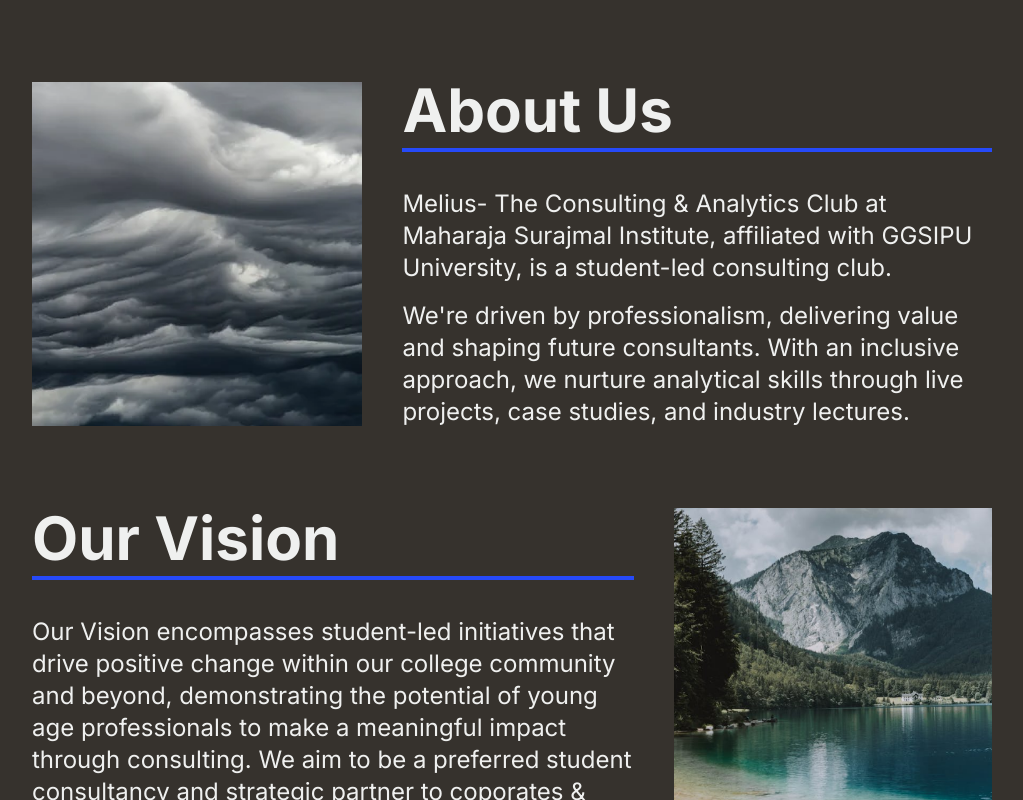
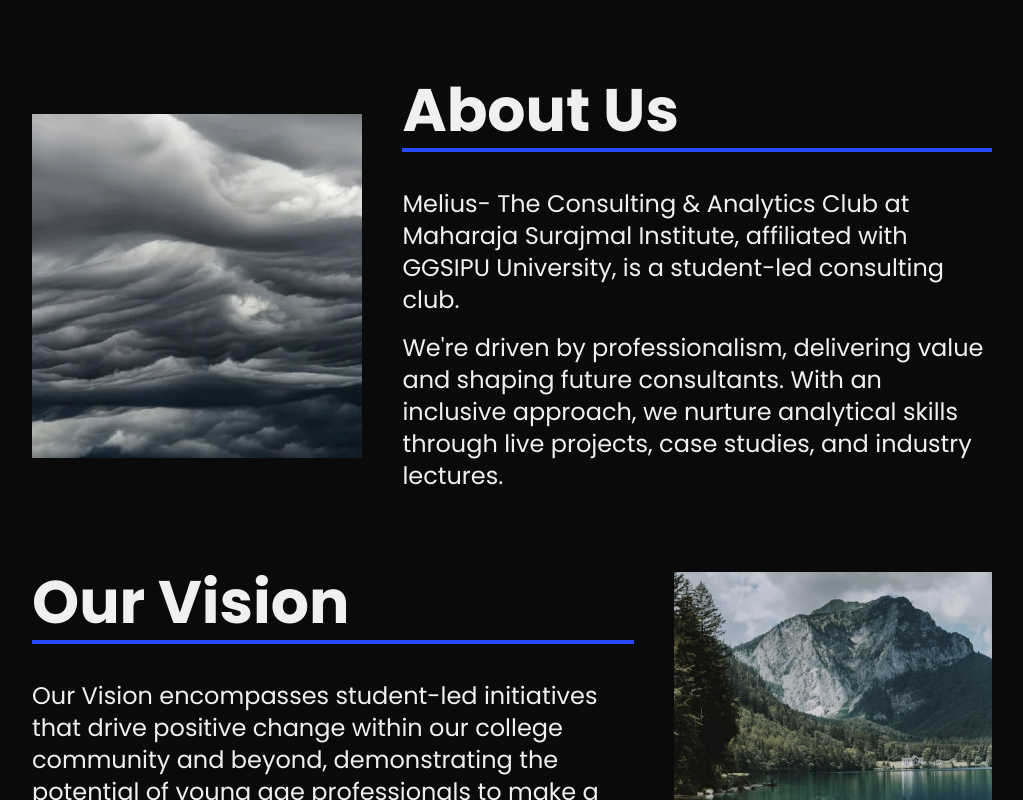
Before and after one commit to disisalan/Melius_Website, a React (Vite) app in the folder Frontend/: page / in a window 1280 px wide. Shown: the top 800 px of the page, without its empty margins (128-1151 px from the left). Built offline with nearby package versions, Linux system fonts and the light colour scheme.

Commit message:
font added

```diff
--- a/Frontend/index.html
+++ b/Frontend/index.html
@@ -10,6 +10,9 @@
   <link rel="preconnect" href="https://fonts.gstatic.com" crossorigin>
   <link href="https://fonts.googleapis.com/css2?family=Inter:wght@100;200;300;400;500;600;700;800;900&display=swap"
     rel="stylesheet">
+    <link rel="preconnect" href="https://fonts.googleapis.com">
+<link rel="preconnect" href="https://fonts.gstatic.com" crossorigin>
+<link href="https://fonts.googleapis.com/css2?family=Poppins:ital,wght@0,100;0,200;0,300;0,400;0,500;0,600;0,700;0,800;0,900;1,100;1,200;1,300&display=swap" rel="stylesheet">
 </head>
 
 <body>
--- a/Frontend/package.json
+++ b/Frontend/package.json
@@ -4,7 +4,7 @@
   "version": "0.0.0",
   "type": "module",
   "scripts": {
-    "dev": "vite",
+    "dev": "vite --host",
     "build": "vite build",
     "lint": "eslint . --ext js,jsx --report-unused-disable-directives --max-warnings 0",
     "preview": "vite preview"
--- a/Frontend/src/Components/About.jsx
+++ b/Frontend/src/Components/About.jsx
@@ -1,6 +1,6 @@
 export default function About() {
     return (
-        <div className="bg-black text-white flex font-inter">
+        <div className="bg-black text-white flex font-poppins">
             {/* Main */}
             <div className="w-10/12 mx-auto lg:w-3/4">
 
--- a/Frontend/src/Components/Home.jsx
+++ b/Frontend/src/Components/Home.jsx
@@ -1,10 +1,5 @@
-export default function Home() {
-    const name ="manan"
-    return (
-        <>
-        <div>
-            <h1 className="text-blue-800">Home</h1>
-        </div>
-        </>
-    )
+export default function Home(name){
+    return(<>
+        <h1>this is Home{name}</h1>
+    </>)
 }
--- a/Frontend/tailwind.config.js
+++ b/Frontend/tailwind.config.js
@@ -7,7 +7,7 @@
   theme: {
     extend: {
       colors: {
-        black : "#36322d",
+        black : "#0a0a0a",
         gray : "#eff0ef",
         blue : "#264af9",
         pink : "#ee6373"
@@ -15,7 +15,8 @@
 
       fontFamily: {
         inter: ['Inter', 'sans'],
-      }
+        poppins :['Poppins', 'sans-serif'],
+        }
     },
   },
   plugins: [],
```
